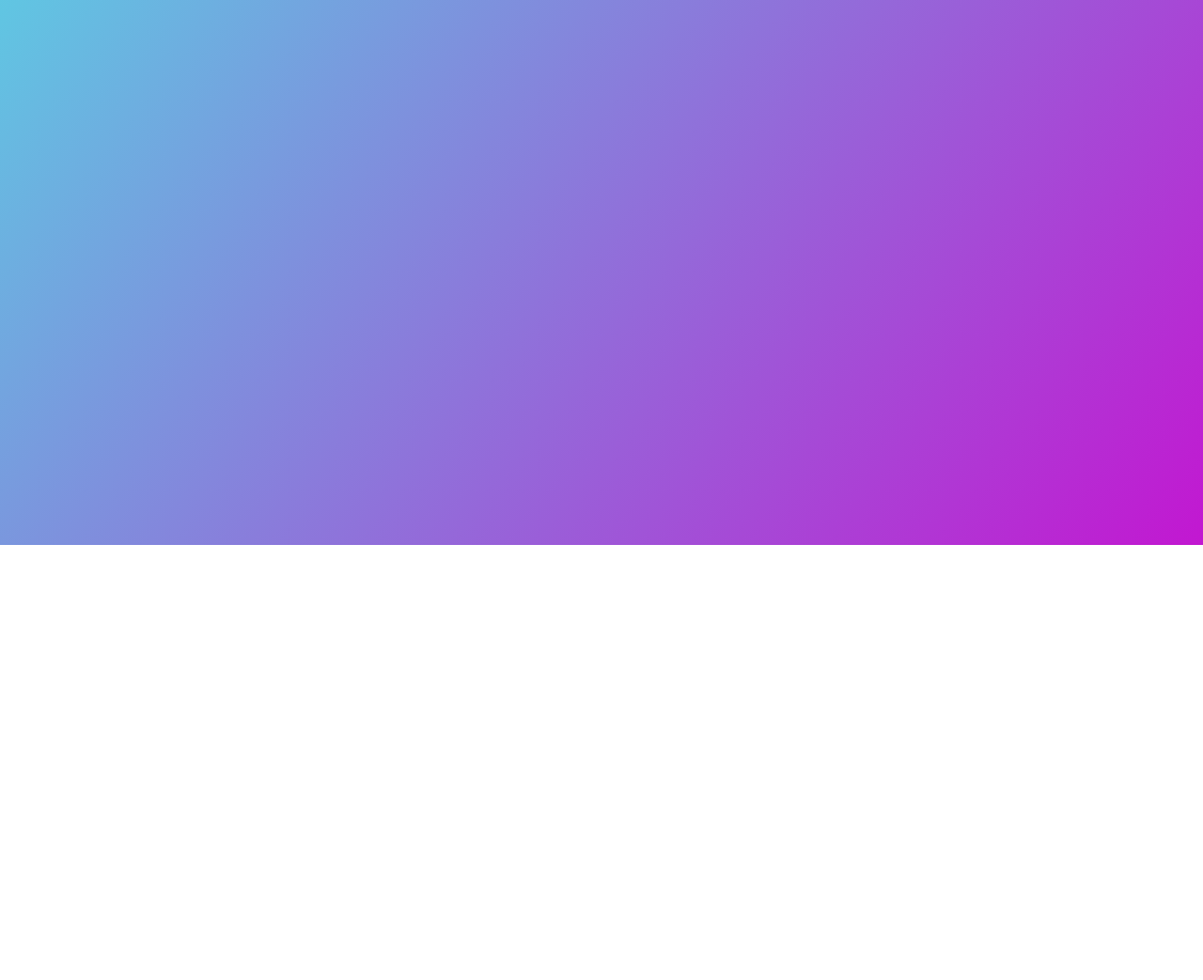
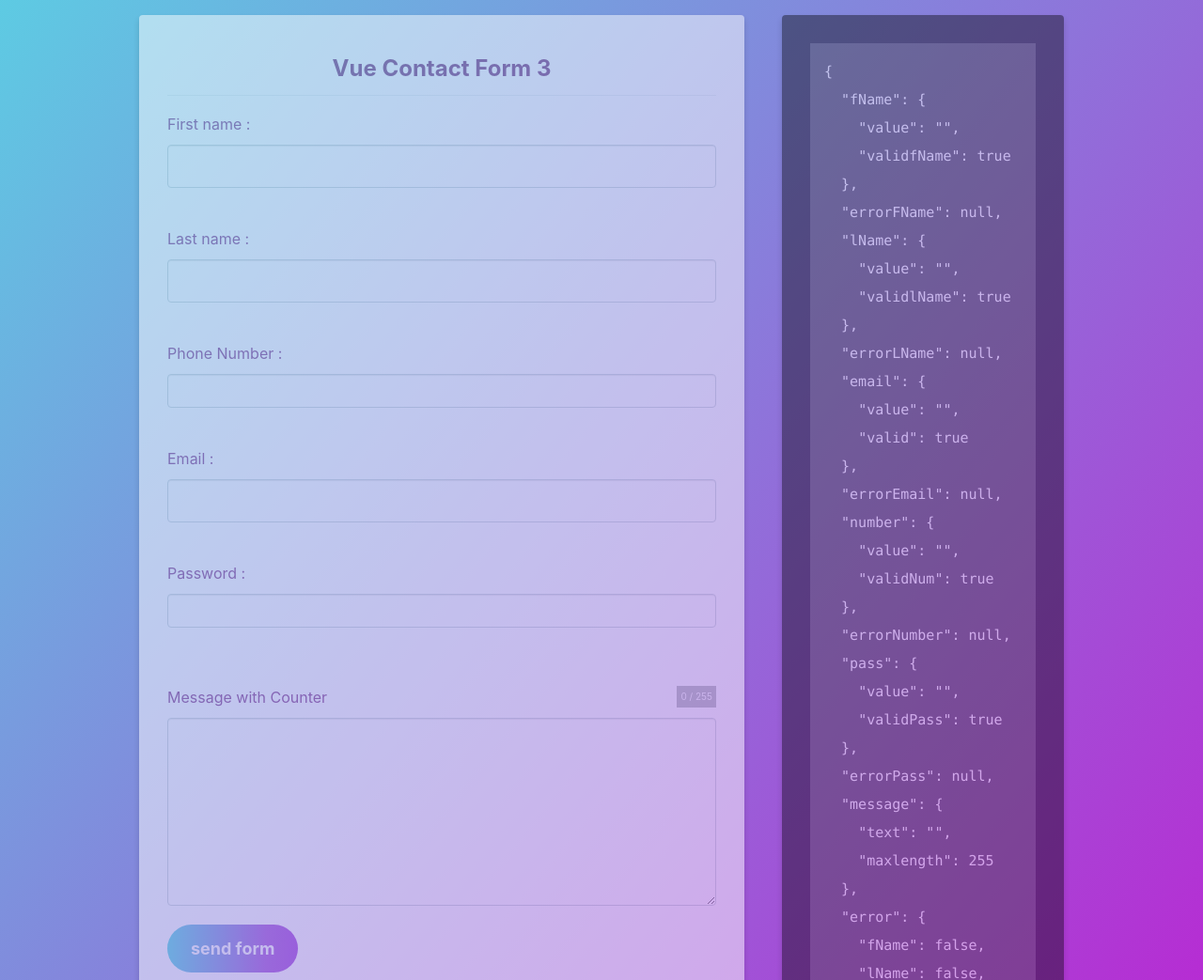
Before and after one commit to sarah-gh/sarah-gh.github.io, a plain HTML site: page validation/veeValidation.html in a window 1280 px wide. Shown: the part 220-1263 px from the top of the page at 94% size. Before the commit the page ends 800 px from the top, so only its background shows below. Drawn offline with nearby package versions, Linux system fonts and the light colour scheme.

Commit message:
change html

```diff
--- a/validation/veeValidation.html
+++ b/validation/veeValidation.html
@@ -22,12 +22,69 @@
 
         </ul>
     </div>
+    <div id="app3" :class="{opacity : isChrome }">
 
+        <form class="vue-form" @submit.prevent="submit">
+
+            <fieldset>
+                <legend>Vue Contact Form 3</legend>
+                <div>
+                    <label class="label" for="fName">First name : </label>
+                    <input type="text" name="name" minlength="2" id="fname" required="" v-model="fName.value" v-on:blur="functionErrorFName" :class="{ error: !fName.validfName }">
+                    <div class="error-message">
+                        <p v-if="errorFName">Please enter a first name of at least 3 characters.</p>
+                    </div>
+                </div>
+                <div>
+                    <label class="label" for="lName">Last name : </label>
+                    <input type="text" name="name" minlength="2" id="lname" required="" v-model="lName.value" v-on:blur="functionErrorLName" :class="{ error: !lName.validlName }">
+                    <div class="error-message">
+                        <p v-if="errorLName">Please enter a last name of at least 3 characters.</p>
+                    </div>
+                </div>
+                <div>
+                    <label class="label" for="number">Phone Number :</label>
+                    <input type="tel" name="number" :class="{ error: !number.validNum }" id="number" required="" v-on:blur="functionErrorNumber" v-model="number.value">
+                    <div class="error-message">
+                        <p v-if="errorNumber">please enter a valid Phone Number.</p>
+                    </div>
+                </div>
+                <div>
+                    <label class="label" for="email">Email :</label>
+                    <input type="email" name="email" id="email" required="please enter a valid email address." v-on:blur="functionErrorEmail" :class="{ error: !email.valid }" v-model="email.value">
+                    <div class="error-message">
+                        <p v-if="errorEmail">please enter a valid email address.</p>
+                    </div>
+                </div>
+                <div>
+                    <label class="label" for="pass">Password : </label>
+                    <input type="password" name="name" minlength="6" id="pass" required="" v-model="pass.value" v-on:blur="functionErrorPass" :class="{ error: !pass.validPass }">
+                    <div class="error-message">
+                        <p v-if="errorPass">please enter minimum 6 characters at least 1 Alphabet, 1 Number and 1 Special Character.</p>
+                    </div>
+                </div>
+                <div>
+                    <label class="label textarea_label" for="textarea">Message with Counter</label>
+                    <textarea class="form-control" name="textarea" id="textarea" required="" v-model="message.text" :maxlength="message.maxlength"></textarea>
+                    <span class="counter">{{ message.text.length }} / {{ message.maxlength }}</span>
+                </div>
+                <div>
+                    <button class="btn btn-info" type="submit" @click="formCheck"> send form </button>
+                </div>
+            </fieldset>
+        </form>
+
+        <div class="debug">
+            <pre><code>{{ $data }}</code></pre>
+        </div>
+
+    </div>
 
 </body>
 
 <script src="https://cdnjs.cloudflare.com/ajax/libs/popper.js/1.12.9/umd/popper.min.js" integrity="sha384-ApNbgh9B+Y1QKtv3Rn7W3mgPxhU9K/ScQsAP7hUibX39j7fakFPskvXusvfa0b4Q" crossorigin="anonymous"></script>
 <script src="https://maxcdn.bootstrapcdn.com/bootstrap/4.0.0/js/bootstrap.min.js" integrity="sha384-JZR6Spejh4U02d8jOt6vLEHfe/JQGiRRSQQxSfFWpi1MquVdAyjUar5+76PVCmYl" crossorigin="anonymous"></script>
+<script src="js/main.js"></script>
 <script src="js/veeValidation.js"></script>
 
 </html>
```
